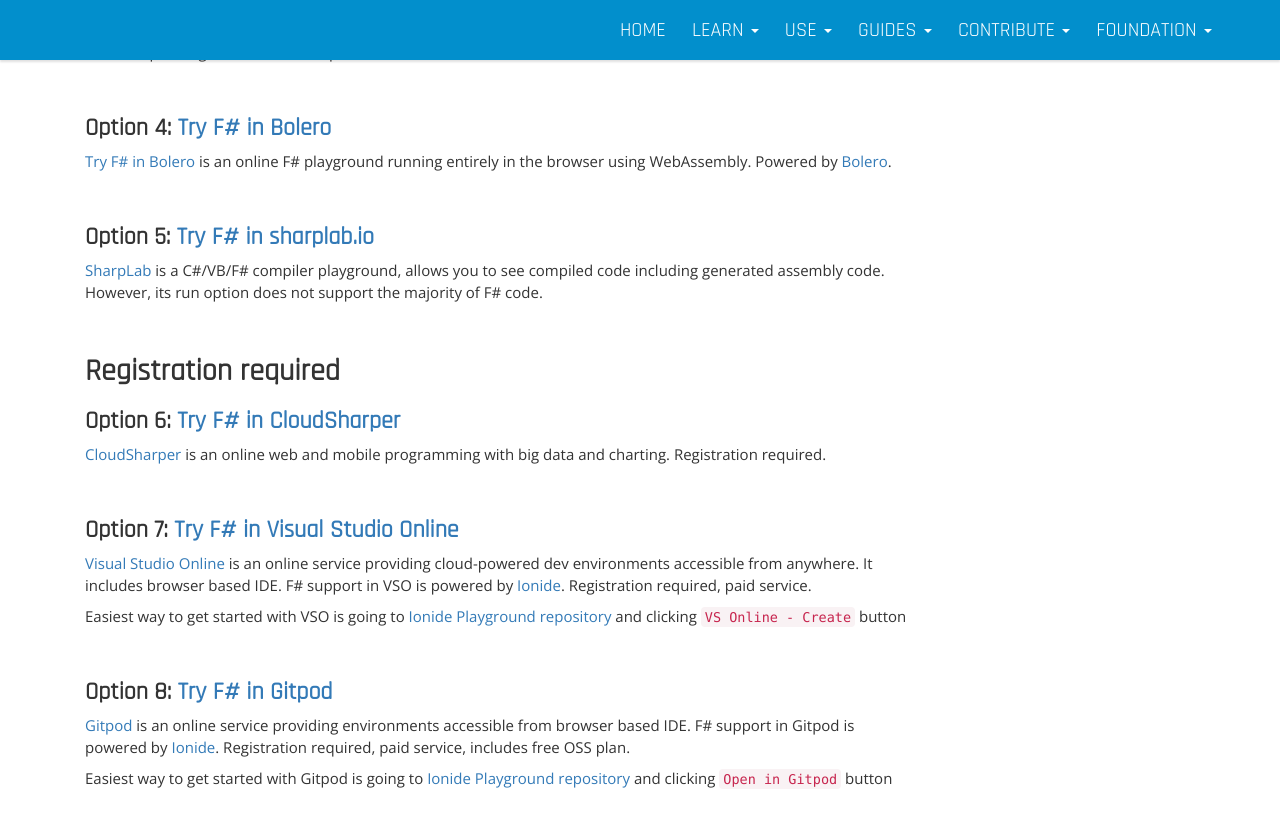
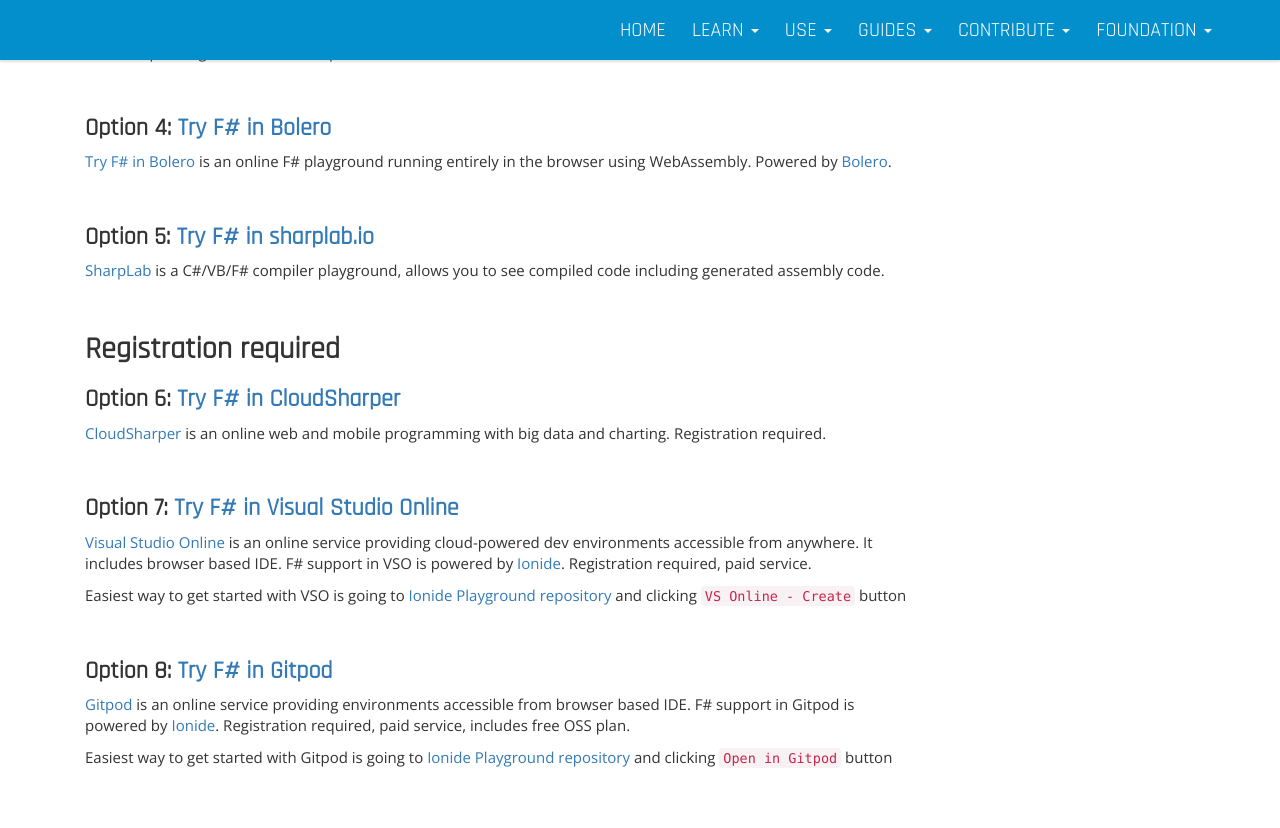
Before and after one commit to fsharp/fsharp.org, a Jekyll site: the page built from use/browser/index.md, in a window 1280 px wide and 900 px high, scrolled down 526 px. Shown: the top 828 px of the window. Built offline with Jekyll 4.4.1, drawn with Linux system fonts in a browser that asks for light colours; nearby versions of some CDN libraries.

Commit message:
Update index.md

```diff
--- a/use/browser/index.md
+++ b/use/browser/index.md
@@ -33,7 +33,7 @@
 ### Option 5: [Try F# in sharplab.io](https://sharplab.io/)
 
 [SharpLab](https://sharplab.io/) is a C#/VB/F# compiler playground, allows you to see compiled code including generated assembly code.
-However, its run option does not support the majority of F# code.
+
 
 <br />
 
```
